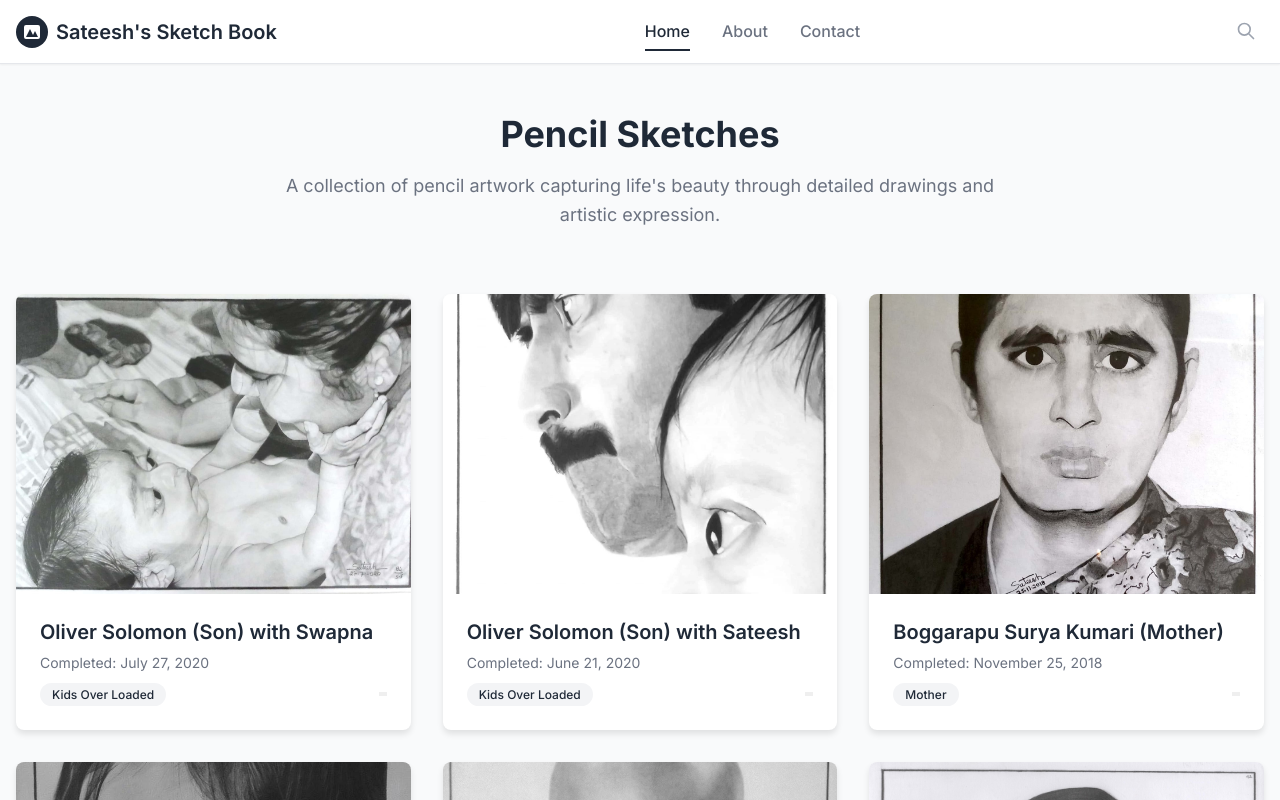
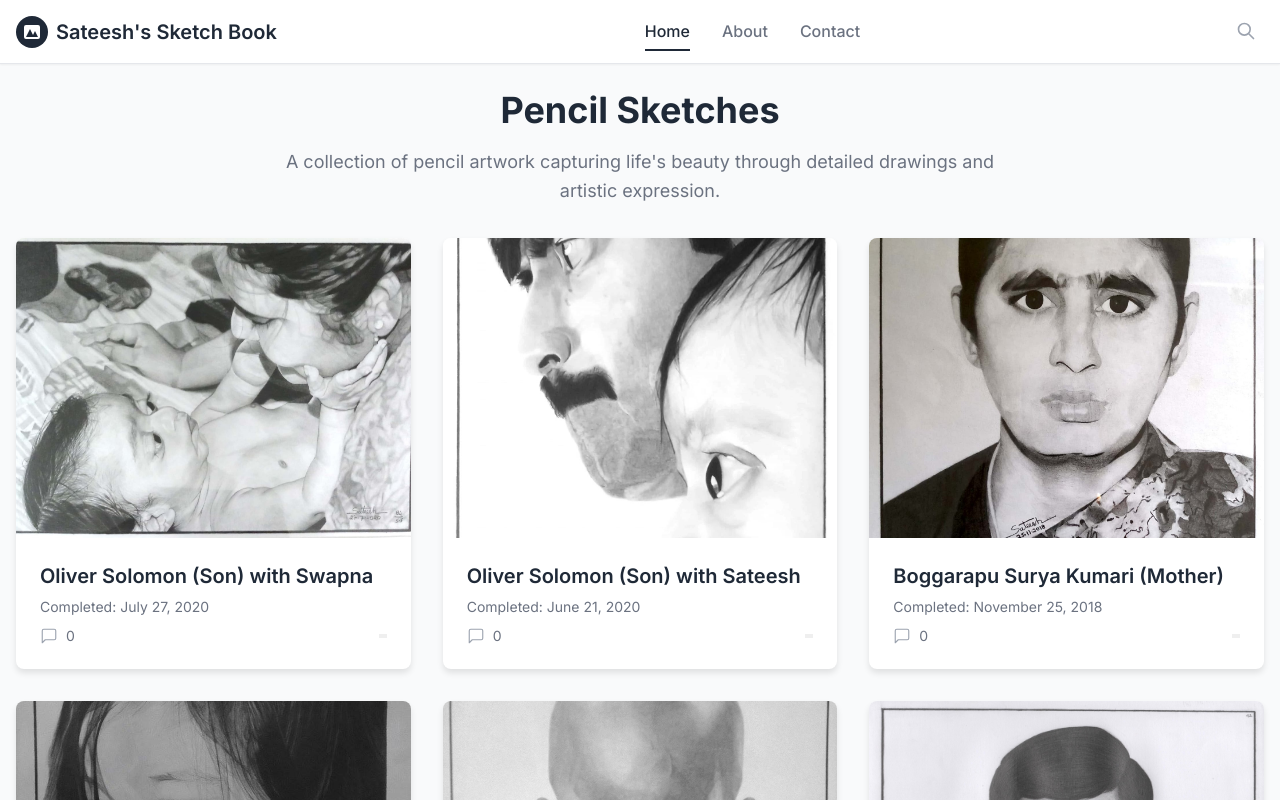
Before and after one commit to sat33shgit/SketchesWebsite, a React (Vite) app: page / in a window 1280 px wide. Built offline with nearby package versions, Linux system fonts and the light colour scheme; no server answers.

Commit message:
Save latest local changes

```diff
--- /dev/null
+++ b/src/components/CommentCount.jsx
@@ -0,0 +1,36 @@
+import React, { useEffect, useState } from 'react'
+
+const CommentCount = ({ sketchId }) => {
+  const [count, setCount] = useState(null)
+  const [loading, setLoading] = useState(false)
+
+  useEffect(() => {
+    if (!sketchId) return
+    let mounted = true
+    setLoading(true)
+    fetch(`/api/comments/${sketchId}`)
+      .then(res => res.json())
+      .then(data => {
+        if (!mounted) return
+        setCount(Array.isArray(data) ? data.length : 0)
+      })
+      .catch(() => {
+        if (!mounted) return
+        setCount(0)
+      })
+      .finally(() => mounted && setLoading(false))
+
+    return () => { mounted = false }
+  }, [sketchId])
+
+  return (
+    <div style={{ display: 'flex', alignItems: 'center', gap: '0.5rem', color: '#6b7280', fontSize: '0.875rem' }}>
+      <svg width="18" height="18" viewBox="0 0 24 24" fill="none" stroke="currentColor" strokeWidth="1.5" strokeLinecap="round" strokeLinejoin="round" style={{ color: '#9ca3af' }}>
+        <path d="M21 15a2 2 0 0 1-2 2H7l-4 4V5a2 2 0 0 1 2-2h14a2 2 0 0 1 2 2z"></path>
+      </svg>
+      <span aria-live="polite">{loading ? '...' : (count != null ? count : '-')}</span>
+    </div>
+  )
+}
+
+export default CommentCount
--- a/src/index.css
+++ b/src/index.css
@@ -160,14 +160,17 @@ html, body {
 
 /* Apply padding only to non-sketch-detail and non-about pages */
 .content:not(:has(.sketch-detail-page)):not(:has(.about-page)) {
-  /* include header height in page padding so top spacing is consistent */
-  padding: calc(var(--header-height) + 3rem) 0;
+  /* include header height in page padding so top spacing is consistent; reduce bottom gap by 50% */
+  padding-top: calc(var(--header-height) + 1.5rem);
+  padding-bottom: 0.75rem;
 }
 
 /* For browsers that don't support :has(), use a fallback */
 @supports not (selector(:has(*))) {
   .content {
-    padding: 3rem 0;
+    /* fallback: include header height and a smaller bottom gap */
+    padding-top: calc(var(--header-height) + 1.5rem);
+    padding-bottom: 0.75rem;
   }
 
   .content .sketch-detail-page,
@@ -286,7 +289,7 @@ nav {
 /* Gallery styles */
 .gallery-header {
   text-align: center;
-  margin-bottom: 4rem;
+  margin-bottom: 2rem;
 }
 
 .gallery-title {
--- a/src/pages/Gallery.jsx
+++ b/src/pages/Gallery.jsx
@@ -2,6 +2,7 @@ import { Link } from 'react-router-dom'
 import { sketches } from '../data/sketches'
 import { getAssetPath } from '../utils/paths'
 import LikeDislike from '../components/LikeDislike'
+import CommentCount from '../components/CommentCount'
 
 const Gallery = () => {
   return (
@@ -55,10 +56,8 @@ const Gallery = () => {
                   day: 'numeric'
                 })}
               </p>
-              <div className="sketch-card-footer">
-                <span className="sketch-category">
-                  {sketch.category}
-                </span>
+              <div className="sketch-card-footer" style={{ alignItems: 'center', gap: '1rem' }}>
+                <CommentCount sketchId={sketch.id} />
                 <LikeDislike sketchId={sketch.id} size="small" showCounts={false} />
               </div>
             </div>
```
